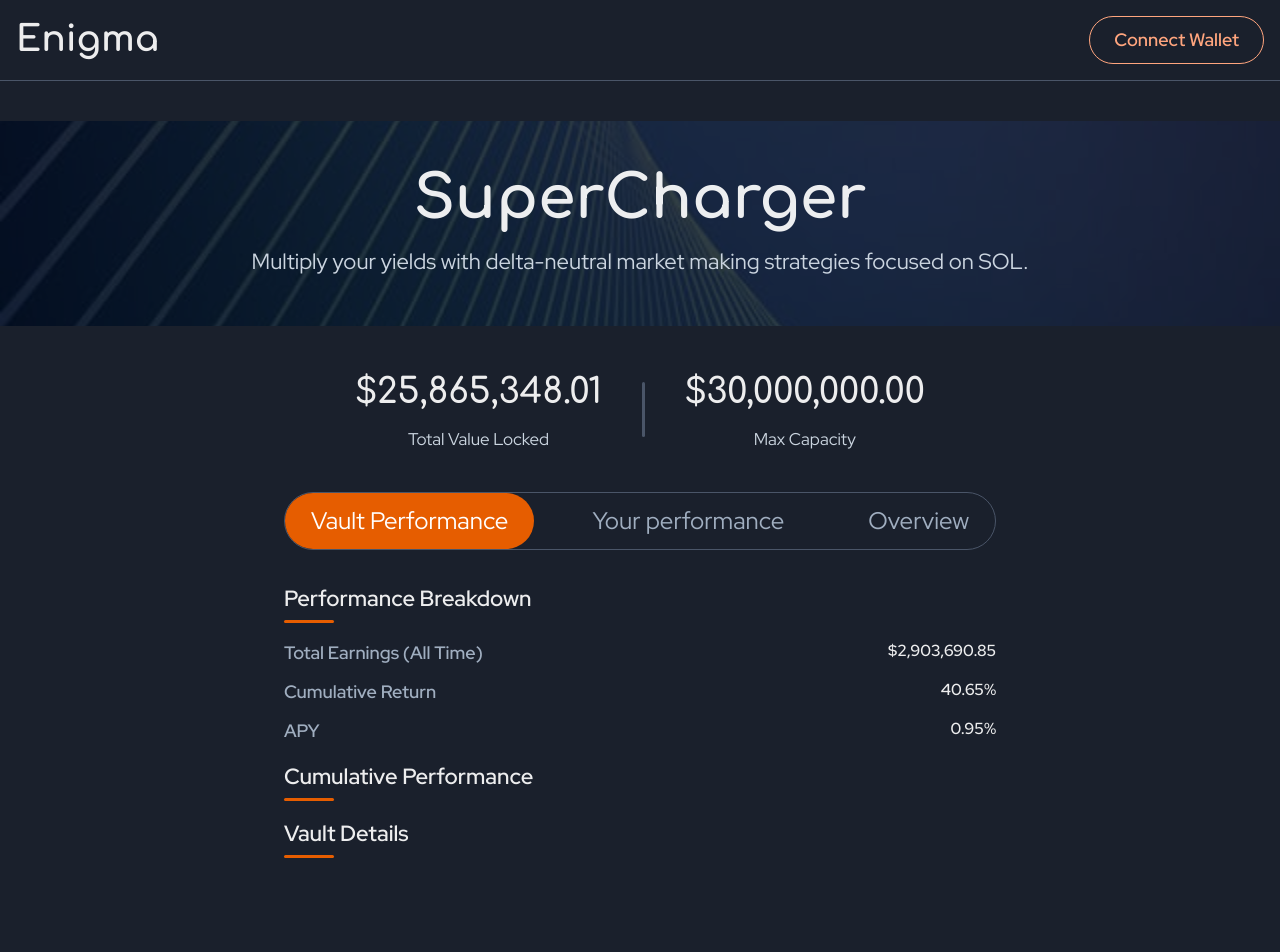
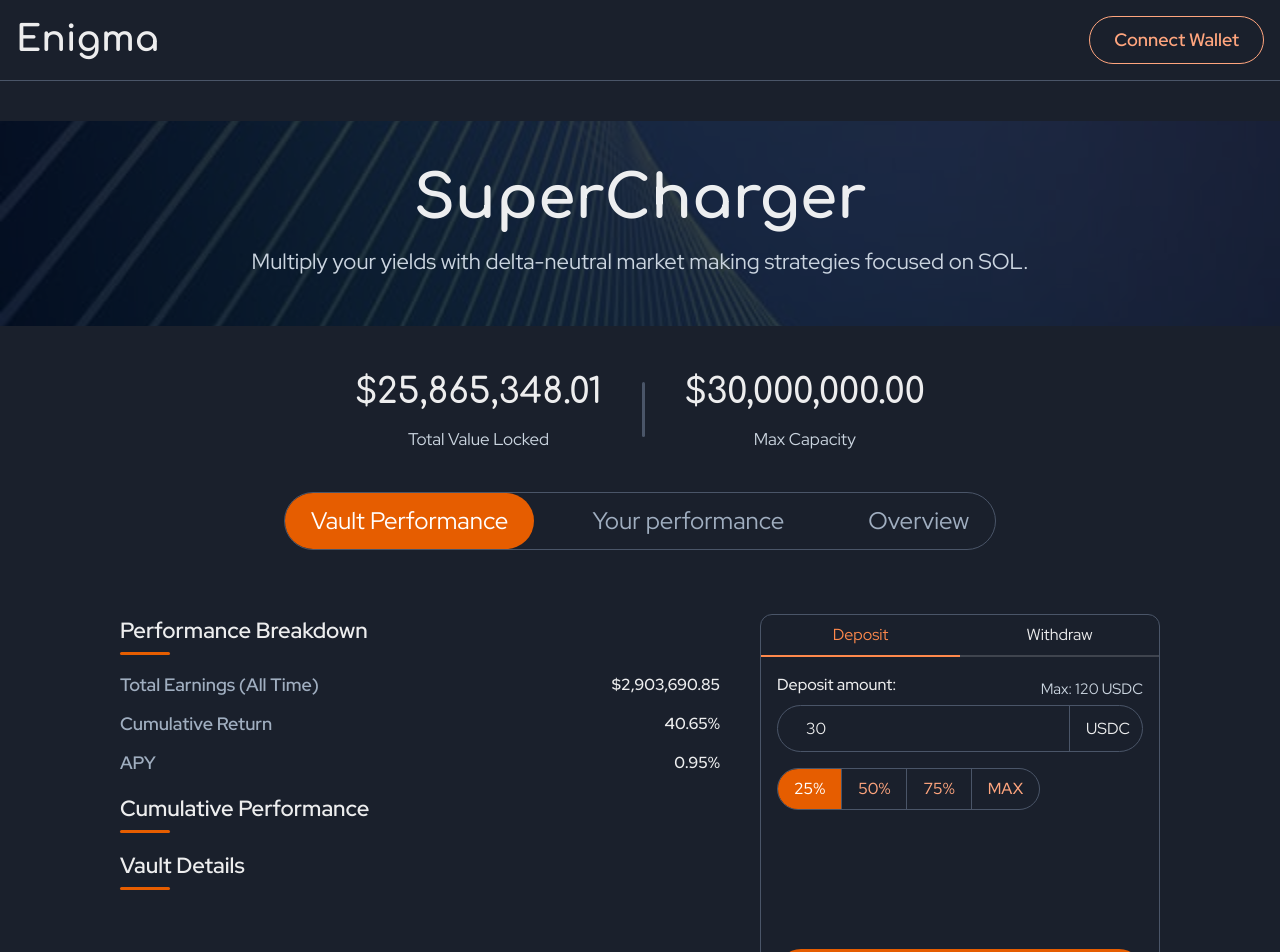
Before and after one commit to enigma-xyz/enigma_protocol, a Next.js app in the folder frontend/: page /vault/supercharge in a window 1280 px wide. Shown: the top 952 px of the page. Before the commit the page ends 890 px from the top, so only its background shows below. Built offline with nearby package versions, Linux system fonts and the light colour scheme.

Commit message:
feat: :sparkles: Added customradio buttons for deposit by percentage

```diff
--- a/frontend/package.json
+++ b/frontend/package.json
@@ -16,10 +16,12 @@
     "@chakra-ui/react": "^2.8.2",
     "@emotion/react": "^11.11.4",
     "@emotion/styled": "^11.11.5",
+    "chart.js": "^4.4.3",
     "formik": "^2.4.6",
     "framer-motion": "^11.2.10",
     "next": "14.2.3",
     "react": "^18",
+    "react-chartjs-2": "^5.2.0",
     "react-dom": "^18",
     "react-icons": "^5.2.1"
   },
--- /dev/null
+++ b/frontend/src/components/CustomRadioGroup/index.tsx
@@ -0,0 +1,123 @@
+import { Box, HStack, useRadio, useRadioGroup } from "@chakra-ui/react";
+import { LineDivider } from "../LineDivider";
+import { useCallback, useEffect, useMemo, useState } from "react";
+
+function RadioCard(props: Record<string, any>) {
+  const { getInputProps, getRadioProps } = useRadio(props);
+
+  const input = getInputProps();
+  const checkbox = getRadioProps();
+
+  const radioBtnStyle = {
+    variant: "outline",
+    border: "none",
+    ...{ ...(props?.isFirst && { roundedLeft: "full" }) },
+    ...{ ...(props?.isLast && { roundedRight: "full" }) },
+    fontWeight: 500,
+    color: "orange.200",
+    _hover: {
+      color: "white",
+      bg: "orange.500",
+      borderColor: "orange-rgba.200",
+    },
+  };
+  return (
+    <Box as="label">
+      <input {...input} />
+      <Box
+        {...checkbox}
+        {...radioBtnStyle}
+        cursor="pointer"
+        _checked={{
+          bg: "orange.500",
+          color: "white",
+        }}
+        _focus={{
+          bg: "orange.500",
+        }}
+        px={4}
+        py={2}
+      >
+        {props.children}
+      </Box>
+    </Box>
+  );
+}
+
+export function CustomRadioGroup({
+  onChange,
+  initialValue = 0,
+  totalAmount = 0,
+}: {
+  onChange?: (value: string) => void;
+  initialValue?: number;
+  totalAmount?: number;
+}) {
+  const [defaultSelectedValue, setDefaultSelectedValue] = useState("");
+  const options = useMemo(() => ["25", "50", "75", "100"], []);
+
+  function getMatchingPercentage() {
+    if (totalAmount === 0 || initialValue === 0) {
+      return "";
+    }
+
+    const percents = options;
+    const calculatedPercent = (initialValue / totalAmount) * 100;
+
+    const matchedPercent = percents.find(
+      (percent) =>
+        parseFloat(percent) === parseFloat(calculatedPercent.toFixed(0))
+    );
+
+    return matchedPercent || "";
+  }
+
+  const { getRootProps, getRadioProps } = useRadioGroup({
+    value: defaultSelectedValue,
+    name: "deposit-percent",
+    defaultValue: defaultSelectedValue,
+    onChange: (value) => {
+      setDefaultSelectedValue(value);
+      onChange?.(value);
+    },
+  });
+
+  const group = getRootProps();
+
+  const getMatchingPercentageCb = useCallback(getMatchingPercentage, [
+    initialValue,
+    totalAmount,
+    options,
+  ]);
+  useEffect(() => {
+    setDefaultSelectedValue(getMatchingPercentageCb());
+  }, [initialValue, getMatchingPercentageCb, defaultSelectedValue]);
+  return (
+    <HStack
+      mt={2}
+      border={"1px"}
+      borderColor={"gray.600"}
+      rounded={"full"}
+      maxW={"max-content"}
+      divider={
+        <LineDivider styleProps={{ h: "full", rounded: "none", w: "1px" }} />
+      }
+      {...group}
+    >
+      {options.map((value, index) => {
+        const radio = getRadioProps({ value });
+        return (
+          <RadioCard
+            key={value}
+            index={index}
+            isFirst={index === 0}
+            isLast={index === options.length - 1}
+            {...radio}
+          >
+            {value === "100" ? "MAX" : `${value}%`}
+          </RadioCard>
+        );
+      })}
+    </HStack>
+  );
+}
--- a/frontend/src/components/DepositBox/index.tsx
+++ b/frontend/src/components/DepositBox/index.tsx
@@ -5,57 +5,127 @@
   FormLabel,
   HStack,
   Input,
+  InputGroup,
+  InputRightAddon,
   Stack,
   Tab,
   TabList,
   TabPanel,
   TabPanels,
   Tabs,
+  Text,
+  useRadio,
+  useRadioGroup,
 } from "@chakra-ui/react";
 import { useFormik } from "formik";
-export default function DepositBox() {
+import { useRef, useState } from "react";
+import { LineDivider } from "../LineDivider";
+import { CustomRadioGroup } from "../CustomRadioGroup";
+export default function DepositBox({
+  walletBalance = 0,
+}: {
+  walletBalance?: number;
+}) {
+  const walletToken = "USDC";
+
+  const [isInputFocus, setIsInputFocus] = useState(false);
   const formik = useFormik({
     initialValues: {
-      amount: "",
+      amount: 30 as number | string,
     },
     onSubmit: (values) => {
       alert(JSON.stringify(values, null, 2));
     },
   });
   const { values, handleChange, handleSubmit } = formik;
+
+  function onInputFocus() {
+    setIsInputFocus(true);
+  }
+  function onInputBlur() {
+    setIsInputFocus(false);
+  }
+
+  function handleRadioChange(value: string) {
+    formik.setFieldValue("amount", (+value * walletBalance) / 100);
+  }
   return (
-    <Box>
-      <Tabs>
+    <Box
+      flex={1}
+      minW={{ base: 350, lg: 400 }}
+      minH={400}
+      border={"1px"}
+      borderColor={"gray.600"}
+      rounded={"xl"}
+      // maxW={500}
+      mx={"auto"}
+    >
+      <Tabs display={"flex"} flexDir={"column"} h={"full"} isFitted>
         <TabList>
           <Tab>Deposit</Tab>
           <Tab>Withdraw</Tab>
         </TabList>
-        <TabPanels>
-          <TabPanel>
+        <TabPanels flexGrow={1}>
+          <TabPanel h={"full"}>
             <Stack
               as="form"
               justifyContent={"space-between"}
               // @ts-ignore
               onSubmit={handleSubmit}
+              h={"full"}
             >
               <Stack>
                 <FormControl>
+                  <HStack justify={"space-between"}>
                     <FormLabel>Deposit amount:</FormLabel>
+                    <Text as="span" color={"gray.300"} fontSize={"15px"}>
+                      Max: {walletBalance} {walletToken}
+                    </Text>
+                  </HStack>
+                  <HStack
+                    gap={4}
+                    border={"1px"}
+                    borderColor={isInputFocus ? "orange.500" : "gray.600"}
+                    rounded={"full"}
+                    px={3}
+                  >
                     <Input
-                    type="text"
+                      type="number"
+                      h={"45px"}
+                      step="0.01"
+                      rounded={"none"}
+                      _focus={{
+                        outline: "none",
+                        boxShadow: "none",
+                        borderColor: "orange.500",
+                      }}
+                      border={"none"}
+                      borderRight={"1px"}
+                      placeholder={walletBalance + ".00"}
+                      borderRightColor={"gray.600"}
                       name="amount"
+                      onFocus={onInputFocus}
+                      onBlur={onInputBlur}
                       value={values.amount}
                       onChange={handleChange}
                     />
+
+                    <Text as={"span"}>{walletToken}</Text>
+                  </HStack>
                 </FormControl>
-                <HStack>
-                  <Button>25%</Button>
-                  <Button>50%</Button>
-                  <Button>75%</Button>
-                  <Button>MAX</Button>
-                </HStack>
+                <CustomRadioGroup
+                  onChange={handleRadioChange}
+                  initialValue={+formik.values.amount}
+                  totalAmount={walletBalance}
+                />
               </Stack>
-              <Button type="submit" size={"lg"}>
+              <Button
+                type="submit"
+                size={"lg"}
+                isDisabled={
+                  formik.values.amount === 0 || formik.values.amount === ""
+                }
+              >
                 Deposit
               </Button>
             </Stack>
--- a/frontend/src/constants/theme.ts
+++ b/frontend/src/constants/theme.ts
@@ -53,6 +53,20 @@
 
   config,
   components: {
+    Tabs: {
+      defaultProps: {
+        colorScheme: "orange",
+      },
+    },
+    Tab: {
+    defaultProps: {
+              _hover: {
+                color: "orange.500",
+                bg: "orange-rgba.500",
+              },
+            }
+
+    },
     Button: {
       variants: {
         solid: (styleProps: StyleFunctionProps) => {
--- a/frontend/src/pages/vault/[slug]/index.tsx
+++ b/frontend/src/pages/vault/[slug]/index.tsx
@@ -1,17 +1,17 @@
+import DepositBox from "@/components/DepositBox";
 import HeaderNav from "@/components/HeaderNav";
 import { LineDivider } from "@/components/LineDivider";
 import SectionHeading from "@/components/SectionHeading";
 import {
   Box,
-  Divider,
   Flex,
   HStack,
   Heading,
   List,
   ListItem,
+  ResponsiveValue,
   Stack,
   Tab,
-  TabIndicator,
   TabList,
   TabPanel,
   TabPanels,
@@ -20,6 +20,7 @@
 } from "@chakra-ui/react";
 
 export default function VaultPage() {
+  const walletBalance = 120;
   const tabBtnStyle = {
     fontSize: { xl: "24px", base: "16px", md: "22px" },
     border: { sm: "2px" },
@@ -45,6 +46,16 @@
     w: { base: "full", sm: "auto" },
     flexShrink: { base: 0, sm: 1 },
     px: { lg: 6, base: 3, md: 4 },
+  };
+  const tabPanelStyle = {
+    px: 0,
+    display: "flex",
+    flexWrap: { base: "wrap", lg: "nowrap" } as ResponsiveValue<
+      "wrap" | "nowrap"
+    >,
+    w: "full",
+    gap: 10,
+    py: 8,
   };
   return (
     <>
@@ -108,14 +119,18 @@
             </Text>
           </Stack>
         </HStack>
-        <Flex maxW={1200} mx={"auto"}>
+        <Flex mx={"auto"} w={"full"} maxW={"1300"}>
           <Tabs
+            display={"flex"}
+            flexDir={"column"}
+            // w={"full"}
             mx={"auto"}
             colorScheme="orange"
             variant={"solid-rounded"}
             px={3}
           >
             <TabList
+              maxW={"fit-content"}
               flexWrap={{ base: "wrap", sm: "nowrap" }}
               justifyContent={{ base: "center" }}
               gap={{ lg: 8, base: 4, sm: 6 }}
@@ -123,27 +138,22 @@
               rounded={{ sm: "full", base: "md" }}
               borderColor={"gray.600"}
               pos={"relative"}
+              mx={"auto"}
+              mb={8}
             >
               <Tab {...tabBtnStyle}>Vault Performance</Tab>
               <Tab {...tabBtnStyle}>Your performance</Tab>
               <Tab {...tabBtnStyle}>Overview</Tab>
-              {/* <Box pos={"absolute"} h={"full"}>
-                <TabIndicator
-                  top={0}
-                  height="full"
-                  bg="orange.600"
-                  borderRadius="full"
-                  border={"2px"}
-                  borderColor={"orange-rgba.200"}
-                  zIndex={-1}
-                />
-              </Box> */}
             </TabList>
             <TabPanels>
-              <TabPanel px={0}>
-                <SectionHeading title="Performance Breakdown" />
+              <TabPanel {...tabPanelStyle}>
+                <Box flex={1} minW={{ md: 500, lg: 600, base: 350 }}>
+                  <SectionHeading
+                    title="Performance Breakdown"
+                    containerStyleProps={{ mt: 0 }}
+                  />
                   <List as={Stack} gap={3}>
-                  <ListItem as={Flex} justify={"space-between"}>
+                    <ListItem as={HStack} justify={"space-between"}>
                       <Text
                         as={"span"}
                         color={"gray.400"}
@@ -157,7 +167,7 @@
                         $2,903,690.85
                       </Text>
                     </ListItem>
-                  <ListItem as={Flex} justify={"space-between"}>
+                    <ListItem as={HStack} justify={"space-between"}>
                       <Text
                         as={"span"}
                         color={"gray.400"}
@@ -171,7 +181,7 @@
                         40.65%
                       </Text>
                     </ListItem>
-                  <ListItem as={Flex} justify={"space-between"}>
+                    <ListItem as={HStack} justify={"space-between"}>
                       <Text
                         as={"span"}
                         color={"gray.400"}
@@ -188,9 +198,21 @@
                   </List>
                   <SectionHeading title="Cumulative Performance" />
                   <SectionHeading title="Vault Details" />
+                </Box>
+                <DepositBox walletBalance={walletBalance} />
               </TabPanel>
-              <TabPanel>hello stock</TabPanel>
-              <TabPanel>overview</TabPanel>
+              <TabPanel {...tabPanelStyle}>
+                <Box flex={1} minW={{ md: 500, lg: 600, base: 350 }}>
+                  hello stock
+                </Box>
+                <DepositBox walletBalance={walletBalance} />
+              </TabPanel>
+              <TabPanel {...tabPanelStyle}>
+                <Box flex={1} minW={{ md: 500, lg: 600, base: 350 }}>
+                  overview
+                </Box>
+                <DepositBox walletBalance={walletBalance} />
+              </TabPanel>
             </TabPanels>
           </Tabs>
         </Flex>
```
Also changed, not shown: 1 other file (tests, documents, lock files or other folders). Lines whose indentation alone changed are shown as unchanged.
